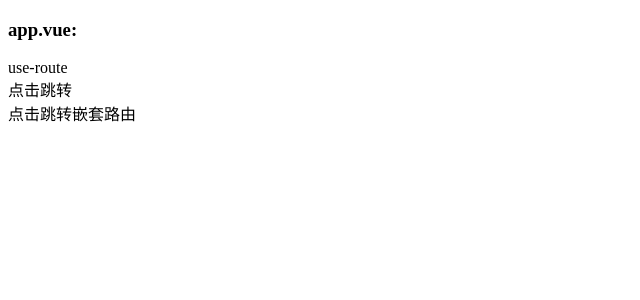
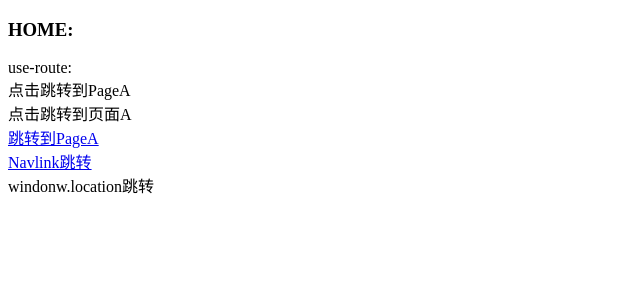
Before and after one commit to muyuan0504/react-deep, a React app: page /father in a window 1280 px wide. Shown: the top 300 px of the page, without its empty margins (0-640 px from the left). Built offline with nearby package versions, Linux system fonts and the light colour scheme.

Commit message:
fix: HashRouter use

```diff
--- a/package.json
+++ b/package.json
@@ -26,6 +26,7 @@
         "@babel/runtime-corejs3": "^7.23.8",
         "babel-loader": "^9.1.3",
         "cross-env": "^7.0.3",
+        "css-loader": "6.2.0",
         "html-webpack-plugin": "^5.6.0",
         "mobx": "^6.12.3",
         "mobx-react": "^9.1.1",
@@ -35,6 +36,7 @@
         "react-router-dom": "^6.22.3",
         "sass": "^1.69.7",
         "sass-loader": "^13.3.3",
+        "style-loader": "3.3.2",
         "webpack": "^5.89.0",
         "webpack-cli": "^5.1.4",
         "webpack-dev-server": "^4.15.1"
--- a/src/app.jsx
+++ b/src/app.jsx
@@ -1,51 +1,17 @@
-import React, { useState } from 'react'
-import UseJsx from './components/use-jsx'
-import UseProps from './components/use-props'
-import UseState from './components/use-state'
-import UseReducer from './components/use-reducer'
-import UseContext from './components/use-context'
-import UseRef from './components/use-ref'
-import UseEffect from './components/use-effect'
-import UseMemo from './components/use-memo'
-import UseCallback from './components/use-callback'
-import DefineHook from './components/define-hook'
-import UseRoute from './components/use-route'
-import UseRouteComA from './components/use-route/UseRouteComA'
+import React from 'react'
+import { HashRouter, Routes, Route } from 'react-router-dom'
 
-import { Routes, Route } from 'react-router-dom'
+import Home from '@/pages/home'
+import PageA from '@/pages/pageA'
 
 export default function MyApp() {
-    const appData = { count: 0 }
-    const [appCount, setappCount] = useState(0)
-    const stateProp = { appCount, setappCount }
-
+    /** HashRouter的使用 */
     return (
-        /** React.StrictMode
-         *  StrictMode 是一个用来突出显示应用程序中潜在问题的工具。与 Fragment 一样，StrictMode 不会渲染任何可见的 UI。它为其后代元素触发额外的检查和警告
-         */
-        <React.StrictMode>
-            <h3>app.vue:</h3>
-            {/* React 组件必须以大写字母开头，而 HTML 标签则必须是小写字母 */}
-            {/* <UseJsx /> */}
-            {/* <UseProps appData={appData} stateProp={stateProp} /> */}
-            {/* <UseState /> */}
-            {/* <UseReducer /> */}
-            {/* <UseContext /> */}
-            {/* <UseRef /> */}
-            {/* <UseEffect /> */}
-            {/* <UseMemo /> */}
-            <UseRoute />
-
-            {/* <UseCallback /> */}
-            {/* <DefineHook /> */}
-        </React.StrictMode>
+        <HashRouter>
+            <Routes>
+                <Route path='/' element={<Home />} />
+                <Route path='pageA' element={<PageA />} />
+            </Routes>
+        </HashRouter>
     )
 }
-
-/** 命名式路由 */
-// ;<Routes>
-//     {/* 当基于hash路由时，生成的路径为/#index */}
-//     <Route path='/index' element={<UseRoute />} />
-//     <Route path='/isA' element={<UseRouteComA />} />
-//     <Route path='*' element={<div>兜底的div</div>} />
-// </Routes>
--- a/src/components/use-route/index.jsx
+++ b/src/components/use-route/index.jsx
@@ -1,5 +1,7 @@
 import React from 'react'
-import { useNavigate } from 'react-router-dom'
+import { useNavigate, Link, NavLink } from 'react-router-dom'
+
+// import './index.scss'
 
 function UseRoute() {
     /**
@@ -7,15 +9,34 @@ function UseRoute() {
      */
     const navigate = useNavigate()
 
-    const handleClick = (route) => {
-        navigate(route || '/about')
+    // 注意：绑定事件的时候，会默认接收事件实例，所以当直接绑定函数时，参数的处理需要第一个事件参数；除非是 onClick={() => handleClick('father')} 这种绑定方式
+    // const handleClick = (route) => {
+    //     navigate(route || '/pageA')
+    // }
+    const handleClick = (_e, route) => {
+        navigate(route || '/pageA')
+    }
+
+    const goToPageA = (route) => {
+        navigate(route)
+    }
+
+    const locationToPageA = () => {
+        window.location.hash = '#/pageA'
     }
 
     return (
         <React.StrictMode>
-            <div>use-route</div>
-            <div onClick={handleClick}>点击跳转</div>
-            <div onClick={() => handleClick('father')}>点击跳转嵌套路由</div>
+            <div>use-route: </div>
+            <div onClick={handleClick}>点击跳转到PageA</div>
+            <div onClick={() => goToPageA('/pageA')}>点击跳转到页面A</div>
+            <div>
+                <Link to='pageA'>跳转到PageA</Link>
+            </div>
+            <div>
+                <NavLink to='pageA'>Navlink跳转</NavLink>
+            </div>
+            <div onClick={locationToPageA}>windonw.location跳转</div>
         </React.StrictMode>
     )
 }
--- /dev/null
+++ b/src/components/use-route/index.scss
@@ -0,0 +1,3 @@
+div {
+    margin-top: 24px;
+}
--- a/src/index.jsx
+++ b/src/index.jsx
@@ -3,42 +3,12 @@
 import React from 'react'
 import ReactDOM from 'react-dom/client'
 
-/** React的路由模式
- * BrowserRouter：基于history实现的路由
- *
- */
-
-import { RouterProvider, BrowserRouter } from 'react-router-dom'
-import { createHashRouter, Routes, Route } from 'react-router-dom'
-import router from './route/index'
-
-// import MyApp from './app'
+import MyApp from './app'
 
 const root = ReactDOM.createRoot(document.getElementById('root'))
 
-// const HashRouter = createHashRouter()
-
 root.render(
-    // 路由声明的第一种方式
-    <RouterProvider router={router} />
-
-    // 路由声明的第二种方式
-    // <React.StrictMode>
-    //     {/* <BrowserRouter>
-    //         <MyApp />
-    //     </BrowserRouter> */}
-    //     <HashRouter>
-    //         <MyApp />
-    //     </HashRouter>
-    // </React.StrictMode>
-
-    // 路由声明的第三种方式
-
-    // <HashRouter>
-    //     <Routes>
-    //         {routes.map((route) => (
-    //             <Route key={route.path} path={route.path} element={route.element} />
-    //         ))}
-    //     </Routes>
-    // </HashRouter>
+    <React.StrictMode>
+        <MyApp />
+    </React.StrictMode>
 )
--- /dev/null
+++ b/src/pages/home.jsx
@@ -0,0 +1,41 @@
+import React, { useState } from 'react'
+
+import UseJsx from '@/components/use-jsx'
+import UseProps from '@/components/use-props'
+import UseState from '@/components/use-state'
+import UseReducer from '@/components/use-reducer'
+import UseContext from '@/components/use-context'
+import UseRef from '@/components/use-ref'
+import UseEffect from '@/components/use-effect'
+import UseMemo from '@/components/use-memo'
+import UseCallback from '@/components/use-callback'
+import DefineHook from '@/components/define-hook'
+import UseRoute from '@/components/use-route'
+import UseRouteComA from '@/components/use-route/UseRouteComA'
+
+const PageHome = () => {
+    const appData = { count: 0 }
+    const [appCount, setappCount] = useState(0)
+    const stateProp = { appCount, setappCount }
+
+    return (
+        <React.StrictMode>
+            <h3>HOME: </h3>
+            {/* React 组件必须以大写字母开头，而 HTML 标签则必须是小写字母 */}
+            {/* <UseJsx /> */}
+            {/* <UseProps appData={appData} stateProp={stateProp} /> */}
+            {/* <UseState /> */}
+            {/* <UseReducer /> */}
+            {/* <UseContext /> */}
+            {/* <UseRef /> */}
+            {/* <UseEffect /> */}
+            {/* <UseMemo /> */}
+            <UseRoute />
+
+            {/* <UseCallback /> */}
+            {/* <DefineHook /> */}
+        </React.StrictMode>
+    )
+}
+
+export default PageHome
--- a/webpack.config.js
+++ b/webpack.config.js
@@ -19,7 +19,7 @@ module.exports = {
             {
                 test: /\.[s|c]ss/,
                 exclude: /node_modules/,
-                use: ['sass-loader'],
+                use: ['style-loader', 'css-loader', 'sass-loader'],
             },
         ],
     },
```
Also changed, not shown: src/source/react-reouter-dom/react基于hash路由的使用.md (added, +13 -0 lines), 1 other file (tests, documents, lock files or other folders).
